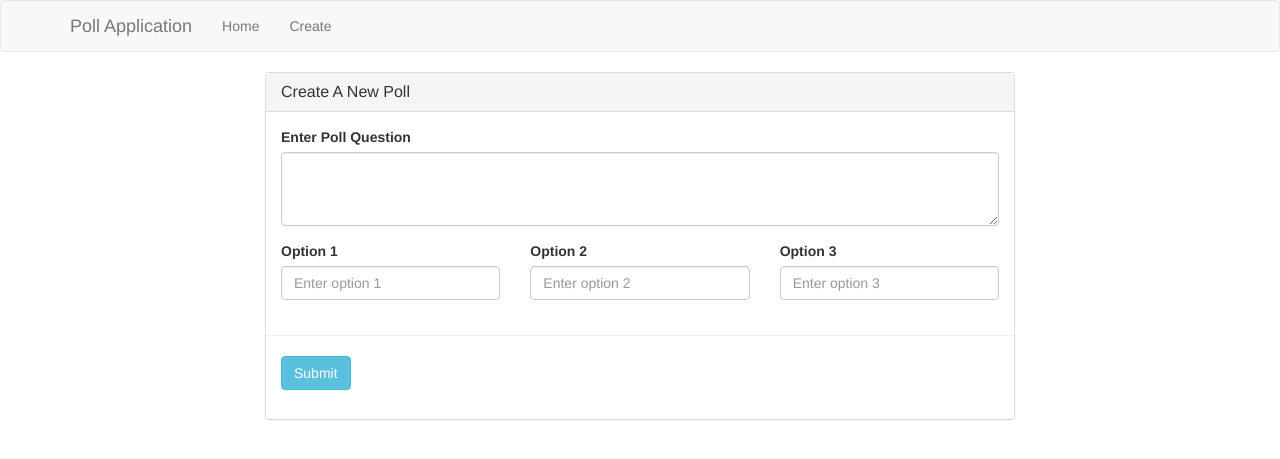
After one commit to SterrenHeer/polling_app, a Django app: page /create/ in a window 1280 px wide. The commit adds this page. Shown: the top 459 px of the page. Run offline with Django 4.2, Linux system fonts and the light colour scheme; some libraries are stand-ins or nearby versions.

Commit message:
Add poll creating page

```diff
--- a/poll/templates/poll/base.html
+++ b/poll/templates/poll/base.html
@@ -19,13 +19,13 @@
                         <span class="icon-bar"></span>
                         <span class="icon-bar"></span>
                     </button>
-                    <a class="navbar-brand" href="#">Poll Application</a>
+                    <a class="navbar-brand" href="{% url 'home' %}">Poll Application</a>
                 </div>
 
                 <div class="collapse navbar-collapse navbar-ex1-collapse">
                     <ul class="nav navbar-nav">
-                        <li><a href="#">Home</a></li>
-                        <li><a href="#">Create</a></li>
+                        <li><a href="{% url 'home' %}">Home</a></li>
+                        <li><a href="{% url 'create' %}">Create</a></li>
                     </ul>
                 </div>
             </div>
--- /dev/null
+++ b/poll/templates/poll/create.html
@@ -0,0 +1,53 @@
+{% extends "poll/base.html" %}
+{% block title %}Create Poll{% endblock %}
+{% block main %}
+<div class="row">
+    <div class="col-lg-8 col-lg-offset-2">
+        <div class="panel panel-default">
+            <div class="panel-heading">
+                <h3 class="panel-title">Create A New Poll</h3>
+            </div>
+            <form method="POST">
+                <div class="panel-body">
+                    <div class="row">
+                        <div class="col-lg-12">
+                            <div class="form-group">
+                                <label for="question">Enter Poll Question</label>
+                                <textarea name="question" id="question" class="form-control" rows="3"></textarea>
+                            </div>
+                        </div>
+                    </div>
+
+                    <div class="row">
+                        <div class="col-lg-4">
+                            <div class="form-group">
+                                <label for="option1">Option 1</label>
+                                <input type="text" name="option1" id="option1" class="form-control" placeholder="Enter option 1" />
+                            </div>
+                        </div>
+                        <div class="col-lg-4">
+                            <div class="form-group">
+                                <label for="option2">Option 2</label>
+                                <input type="text" name="option2" id="option2" class="form-control" placeholder="Enter option 2" />
+                            </div>
+                        </div>
+                        <div class="col-lg-4">
+                            <div class="form-group">
+                                <label for="option3">Option 3</label>
+                                <input type="text" name="option3" id="option3" class="form-control" placeholder="Enter option 3" />
+                            </div>
+                        </div>
+                    </div>
+
+                    <div class="row">
+                        <hr />
+                        <div class="col-lg-4">
+                            <button type="submit" class="btn btn-info">Submit</button>
+                        </div>
+                    </div>
+                </div>
+            </form>
+        </div>
+    </div>
+</div>
+{% endblock %}
--- a/poll/views.py
+++ b/poll/views.py
@@ -4,3 +4,8 @@ from django.shortcuts import render
 def home(request):
     context = {}
     return render(request, 'poll/home.html', context)
+
+
+def create(request):
+    context = {}
+    return render(request, 'poll/create.html', context)
--- a/polling_app/urls.py
+++ b/polling_app/urls.py
@@ -20,4 +20,5 @@ from poll import views as poll_views
 urlpatterns = [
     path('admin/', admin.site.urls),
     path('', poll_views.home, name='home'),
+    path('create/', poll_views.create, name='create'),
 ]
```
